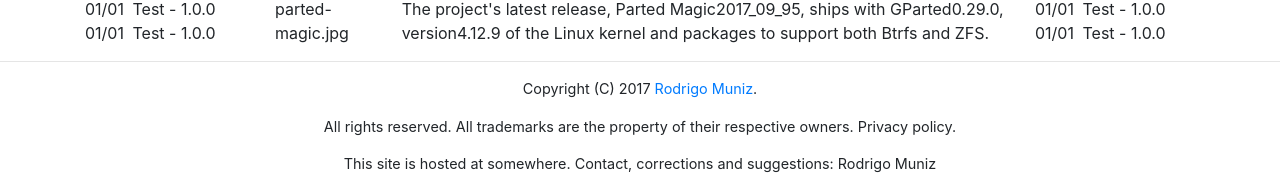
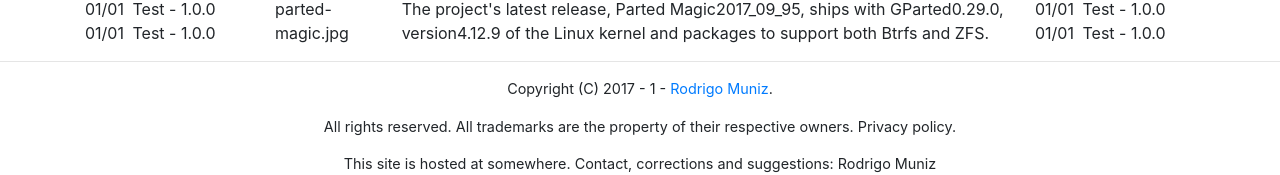
Before and after one commit to muniz95/distrowatch, a Vue app: page / in a window 1280 px wide. Shown: the part 170-345 px from the top of the page. Built offline with nearby package versions, Linux system fonts and the light colour scheme.

Commit message:
Vuex added and deploy changed to surge.sh

```diff
--- a/src/App.vue
+++ b/src/App.vue
@@ -1,19 +1,19 @@
 <template>
   <div id="app">
-    <Navbar />
+    <DwNavbar />
     <b-container class="main">
       <router-view></router-view>
     </b-container>
-    <Footer />
+    <DwFooter />
   </div>
 </template>
 
 <script>
-import Navbar from '@/components/Navbar'
-import Footer from '@/components/Footer'
+import DwNavbar from '@/components/Navbar'
+import DwFooter from '@/components/Footer'
 export default {
   name: 'app',
-  components: { Navbar, Footer }
+  components: { DwNavbar, DwFooter }
 }
 </script>
 
--- a/src/components/Footer.vue
+++ b/src/components/Footer.vue
@@ -4,7 +4,7 @@
     <hr>
     <div class="text-center">
       <p>
-        Copyright (C) 2017
+        Copyright (C) 2017 - {{ version }} -
         <a href="https://muniz95.github.io/">Rodrigo Muniz</a>.
       </p>
       <p>
@@ -23,6 +23,18 @@
   </div>
 </template>
 
+<script>
+  export default {
+    name: 'dw-footer',
+    computed: {
+      version () {
+        const { version } = this.$store.state
+        return version
+      }
+    }
+  }
+</script>
+
 <style>
 
 p {
--- a/src/components/Navbar.vue
+++ b/src/components/Navbar.vue
@@ -58,7 +58,7 @@
 
 <script>
   export default {
-    name: 'navbar'
+    name: 'DwNavbar'
   }
 </script>
 
--- a/src/main.js
+++ b/src/main.js
@@ -3,6 +3,7 @@
 import Vue from 'vue'
 import App from './App'
 import router from './router'
+import store from './store'
 import BootstrapVue from 'bootstrap-vue'
 import 'bootstrap-vue/dist/bootstrap-vue.css'
 import 'bootstrap/dist/css/bootstrap.css'
@@ -14,6 +15,7 @@ Vue.use(BootstrapVue)
 new Vue({
   el: '#app',
   router,
+  store,
   template: '<App/>',
   components: { App }
 })
--- /dev/null
+++ b/src/store/index.js
@@ -0,0 +1,9 @@
+import Vue from 'vue'
+import Vuex from 'vuex'
+import state from './state'
+
+Vue.use(Vuex)
+
+export default new Vuex.Store({
+  state: state
+})
--- /dev/null
+++ b/src/store/state.js
@@ -0,0 +1,4 @@
+export default {
+  name: 'Distrowatch',
+  version: 1.0
+}
```
Also changed, not shown: package.json (+4 -4 lines), 1 other file (tests, documents, lock files or other folders).
